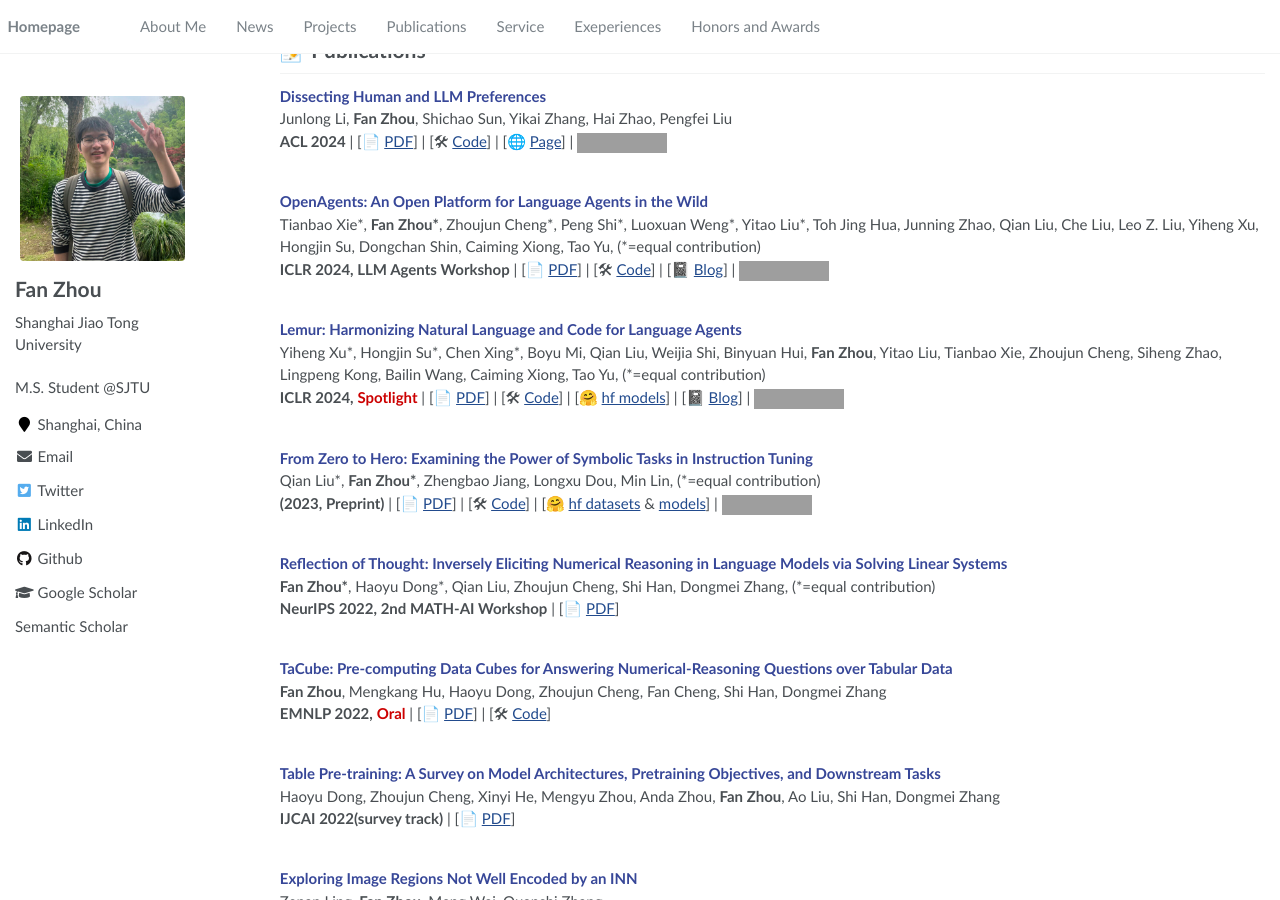
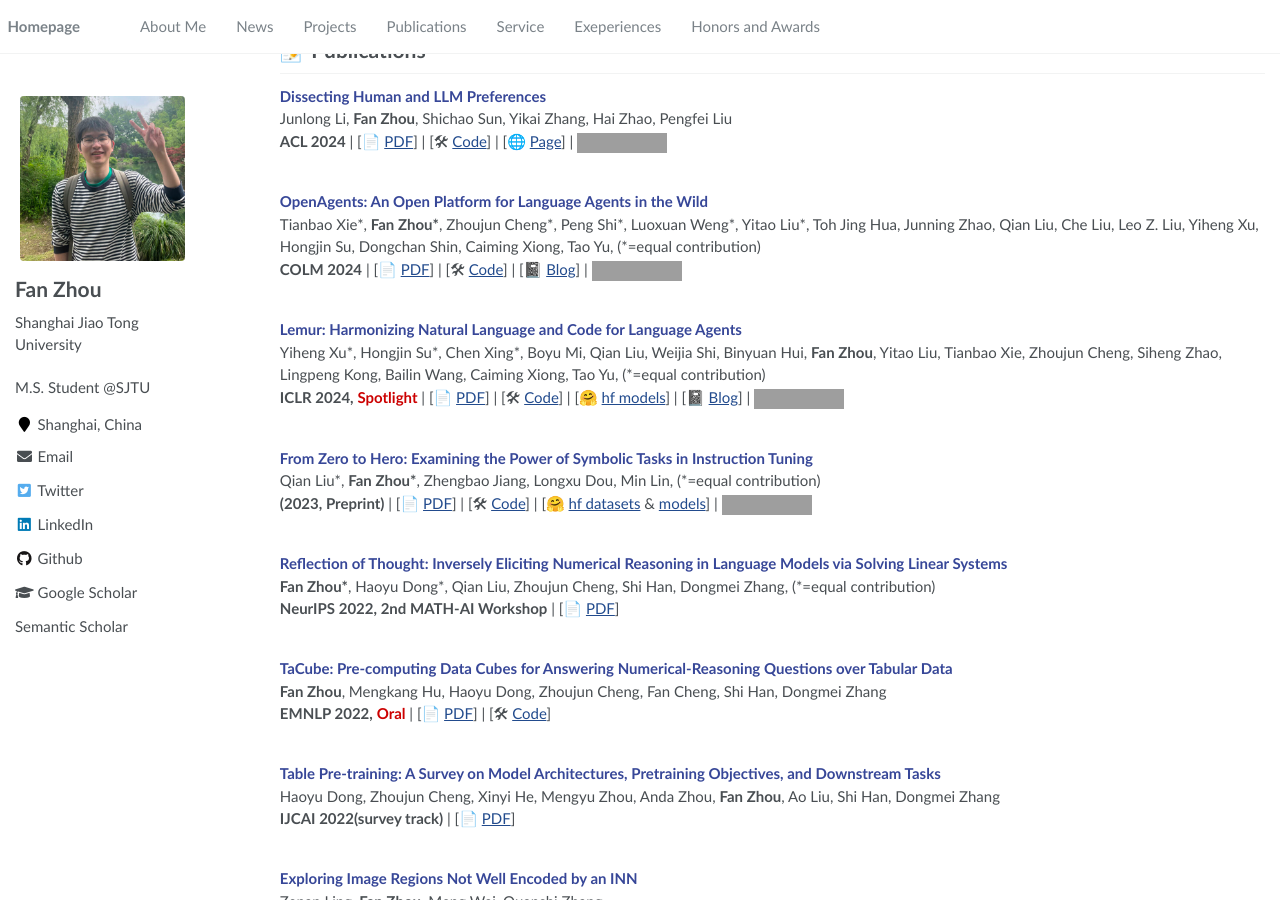
Before and after one commit to koalazf99/koalazf99.github.io, a Jekyll site: the page built from _pages/about.md, in a window 1280 px wide and 900 px high, scrolled down 1013 px, cut to the strip 0-900 px from the top of the window. Built offline with Jekyll 4.4.1, drawn with Linux system fonts in a browser that asks for light colours; a style sheet for code colours, icons or effects is not loaded; grey boxes are pictures that could not be loaded.

Commit message:
update colm 2024

```diff
--- a/_pages/about.md
+++ b/_pages/about.md
@@ -105,7 +105,7 @@
 <div class='paper-box-text' markdown="1">
 <strong><font color="#374798">OpenAgents: An Open Platform for Language Agents in the Wild</font></strong>\\
 Tianbao Xie\*, **Fan Zhou\***, Zhoujun Cheng\*, Peng Shi\*, Luoxuan Weng\*, Yitao Liu\*, Toh Jing Hua, Junning Zhao, Qian Liu, Che Liu, Leo Z. Liu, Yiheng Xu, Hongjin Su, Dongchan Shin, Caiming Xiong, Tao Yu, (*=equal contribution) \\
-**ICLR 2024, LLM Agents Workshop** |  [📄 <a href="https://arxiv.org/abs/2310.10634" style="pdf"><span>PDF</span></a>] | [🛠 <a href="https://github.com/xlang-ai/OpenAgents" style="code"><span>Code</span></a>] | [📓 <a href="https://www.xlang.ai/blog/xlang-intro" style="pdf"><span>Blog</span></a>] | [![](https://img.shields.io/github/stars/xlang-ai/OpenAgents?style=social)](https://github.com/xlang-ai/OpenAgents)
+**COLM 2024** |  [📄 <a href="https://arxiv.org/abs/2310.10634" style="pdf"><span>PDF</span></a>] | [🛠 <a href="https://github.com/xlang-ai/OpenAgents" style="code"><span>Code</span></a>] | [📓 <a href="https://www.xlang.ai/blog/xlang-intro" style="pdf"><span>Blog</span></a>] | [![](https://img.shields.io/github/stars/xlang-ai/OpenAgents?style=social)](https://github.com/xlang-ai/OpenAgents)
 </div><br>
 
 
```
